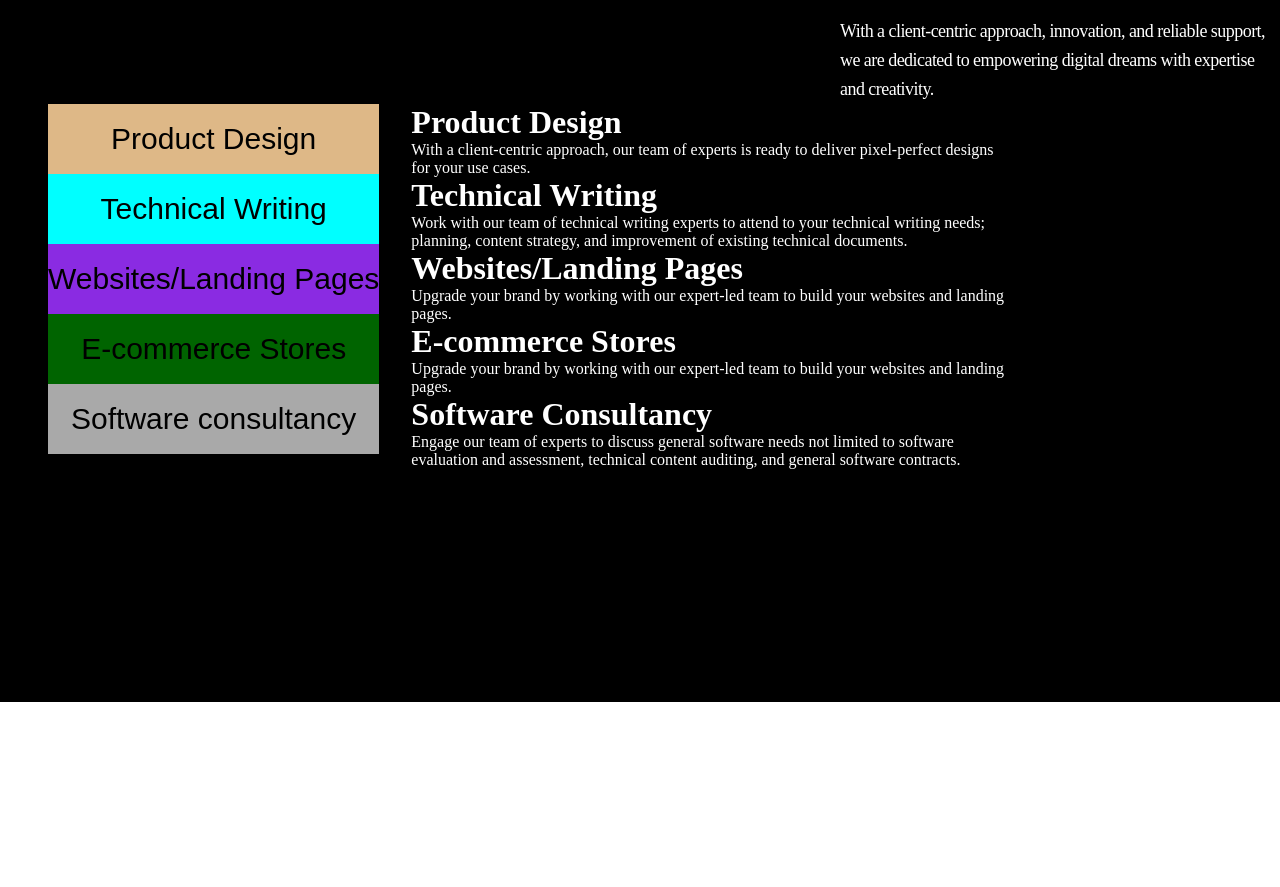
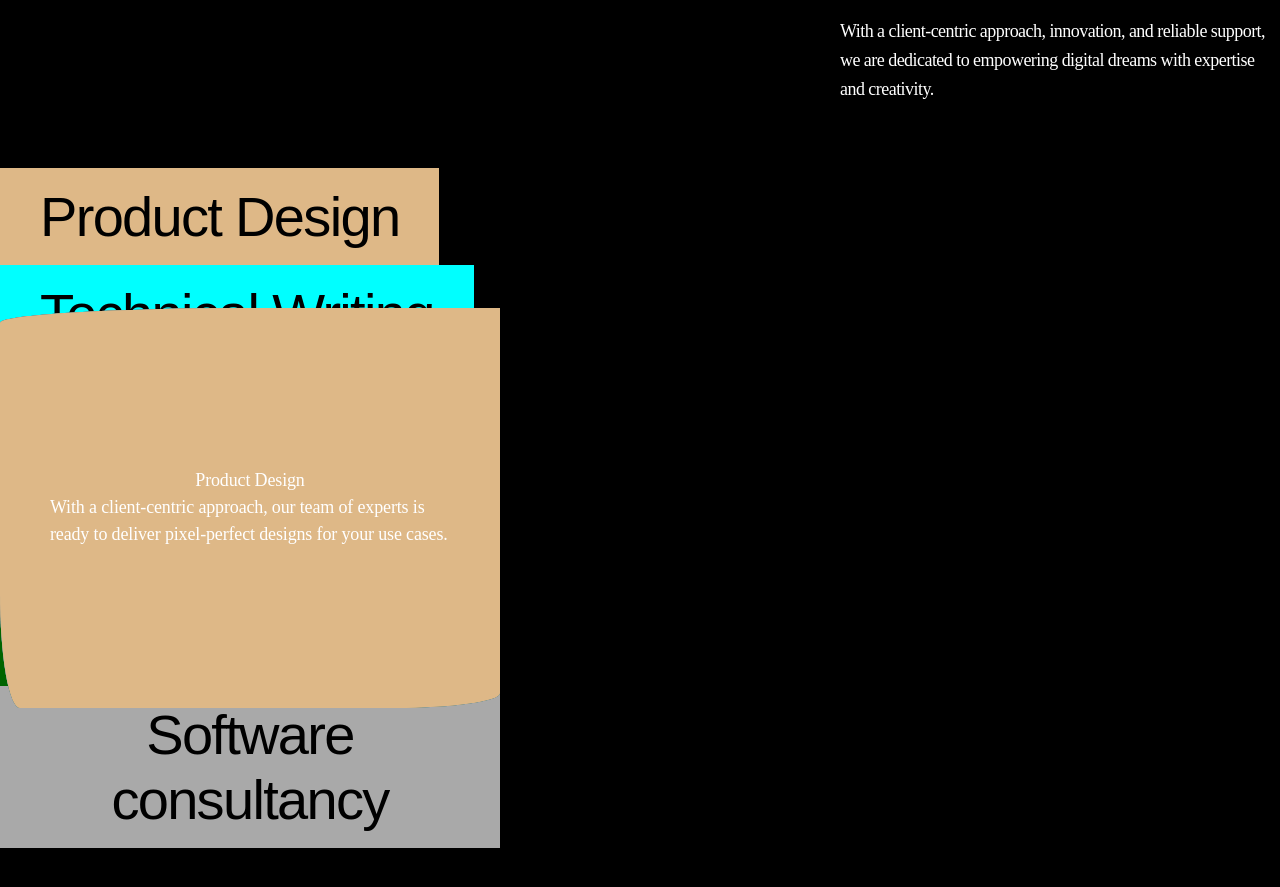
Before and after one commit to Ebiladou/Codecafe-re, a React (Vite) app: page / in a window 1280 px wide. Shown: the part 701-1588 px from the top of the page. Before the commit the page ends 1403 px from the top, so only its background shows below. Built offline with nearby package versions, Linux system fonts and the light colour scheme.

Commit message:
fixed section layout

```diff
--- a/src/App.scss
+++ b/src/App.scss
@@ -49,7 +49,7 @@ a {
     font-size: 320px;
     position: relative;
     color: black;
-    letter-spacing: -23px;
+    letter-spacing: -26px;
     font-weight: 610;
   }
   p {
@@ -67,7 +67,7 @@ a {
 //MAIN
 .main-container {
   width: 100%;
-  height: 100vh;
+  height: 1000px;
   background-color: black;
   color: white;
 
@@ -81,8 +81,8 @@ a {
       font-size: 85px;
       letter-spacing: -7px;
       font-weight: 600;
-    margin-right: .3em;
-    margin-bottom: .2em;
+      margin-right: 0.3em;
+      margin-bottom: 0.2em;
     }
     p {
       font-size: 18px;
@@ -94,22 +94,22 @@ a {
       //right: 0;
     }
   }
-.flex-contain {
-    display: flex;
-    gap: 2em;
-
-    .btns {
+  .service-contain {
     display: flex;
     flex-direction: column;
-        max-width: 600px;
-        margin-left: 3em;
+    margin-top: 4em;
+    position: relative;
 
     button {
       max-width: 500px;
-            height: 70px;
+      min-height: 80px;
       border: none;
       font-size: 30px;
       cursor: pointer;
+      font-size: 56px;
+      font-weight: 400;
+      letter-spacing: -1.68px;
+      padding: 16px 40px;
     }
 
     .btn-one {
@@ -129,8 +129,90 @@ a {
     }
   }
 
-    .cards{
-        max-width: 600px;
+  .card-desOne {
+    width: 500px;
+    height: 400px;
+    position: absolute;
+    top: 50%;
+    transform: translate(0, -50%);
+    display: flex;
+    flex-direction: column;
+    align-items: center;
+    justify-content: center;
+    border-top-left-radius: 250px 15px;
+    border-bottom-left-radius: 20px 115px;
+    border-bottom-right-radius: 105px 15px;
+    background-color: burlywood;
+    //transform: rotate(-14.42deg);
+    z-index: 1;
+    h1,
+    p {
+      font-size: 18px;
+      font-weight: 500;
+      line-height: 1.5;
+      letter-spacing: -0.15px;
+      max-width: 400px;
+      //transform: rotate(6.42deg);
     }
   }
+  .card-desTwo {
+    width: 500px;
+    height: 400px;
+    display: flex;
+    flex-direction: column;
+    align-items: center;
+    justify-content: center;
+    position: absolute;
+    border-top-left-radius: 250px 15px;
+    border-bottom-left-radius: 20px 115px;
+    border-bottom-right-radius: 105px 15px;
+    background-color: aqua;
+    top: 50%;
+    transform: translate(0, -50%);
   }
+  .card-desThree {
+    width: 500px;
+    height: 400px;
+    display: flex;
+    flex-direction: column;
+    align-items: center;
+    justify-content: center;
+    position: absolute;
+    border-top-left-radius: 250px 15px;
+    border-bottom-left-radius: 20px 115px;
+    border-bottom-right-radius: 105px 15px;
+    background-color: blueviolet;
+    top: 50%;
+    transform: translate(0, -50%);
+  }
+  .card-desFour {
+    width: 500px;
+    height: 400px;
+    display: flex;
+    flex-direction: column;
+    align-items: center;
+    justify-content: center;
+    position: absolute;
+    border-top-left-radius: 250px 15px;
+    border-bottom-left-radius: 20px 115px;
+    border-bottom-right-radius: 105px 15px;
+    background-color: darkgreen;
+    top: 50%;
+    transform: translate(0, -50%);
+  }
+  .card-desFive {
+    width: 500px;
+    height: 400px;
+    display: flex;
+    flex-direction: column;
+    align-items: center;
+    justify-content: center;
+    position: absolute;
+    border-top-left-radius: 250px 15px;
+    border-bottom-left-radius: 20px 115px;
+    border-bottom-right-radius: 105px 15px;
+    background-color: darkgray;
+    top: 50%;
+    transform: translate(0, -50%);
+  }
+}
--- a/src/components/Main.tsx
+++ b/src/components/Main.tsx
@@ -10,33 +10,42 @@ function Main() {
         </p>
       </div>
 
-      <div className="flex-contain">
-        <div className="btns">
-            <button className="btn-one">Product Design</button>
-            <button className="btn-two">Technical Writing</button>
-            <button className="btn-three">Websites/Landing Pages</button>
-            <button className="btn-four">E-commerce Stores</button>
-            <button className="btn-five">Software consultancy</button>
+      <div className="service-contain">
+        <div className="service-cardOne">
+           <button className="btn-one">Product Design</button>
+          <div className="card-desOne">
+          <h1>Product Design</h1>
+                <p>With a client-centric approach, our team of experts is ready to deliver pixel-perfect designs for your use cases.</p>
+          </div>
         </div>
 
-        <div className="cards">
-            <div className="card-one">
-                <h1>Product Design</h1>
-                <p>With a client-centric approach, our team of experts is ready to deliver pixel-perfect designs for your use cases.</p>
-            </div>
-            <div className="card-two">
+        <div className="service-cardTwo">
+          <button className="btn-two">Technical Writing</button>
+          <div className="card-desTwo">
                 <h1>Technical Writing</h1>
                 <p>Work with our team of technical writing experts to attend to your technical writing needs; planning, content strategy, and improvement of existing technical documents.</p>
             </div>
-            <div className="card-three">
+        </div>
+
+        <div className="service-cardThree">
+          <button className="btn-three">Websites/Landing Pages</button>
+          <div className="card-desThree">
                 <h1>Websites/Landing Pages</h1>
                 <p>Upgrade your brand by working with our expert-led team to build your websites and landing pages.</p>
             </div>
-            <div className="card-four">
+        </div>
+
+        <div className="service-cardFour">
+          <button className="btn-four">E-commerce Stores</button>
+          <div className="card-desFour">
                 <h1>E-commerce Stores</h1>
                 <p>Upgrade your brand by working with our expert-led team to build your websites and landing pages.</p>
             </div>
-            <div className="card-five">
+        </div>
+
+        <div className="service-cardFive">
+          <button className="btn-five">Software consultancy</button>
+          <div className="card-desFive">
                 <h1>Software Consultancy</h1>
                 <p>Engage our team of experts to discuss general software needs not limited to software evaluation and assessment, technical content auditing, and general software contracts.</p>
             </div>
```
Lines whose indentation alone changed are shown as unchanged.
